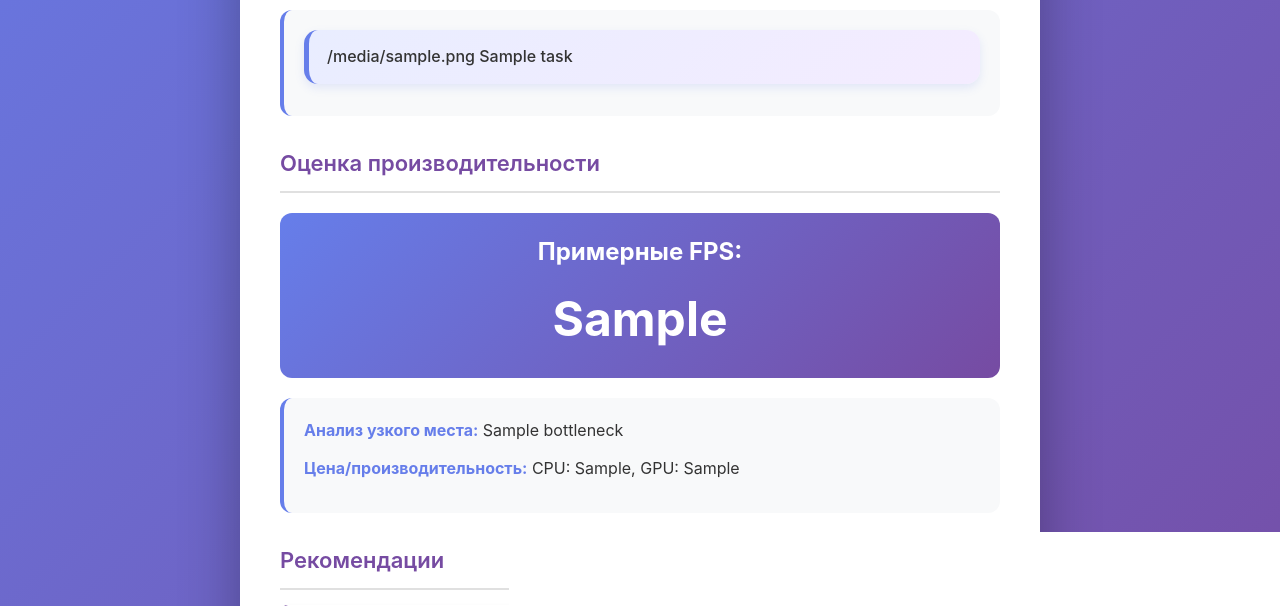
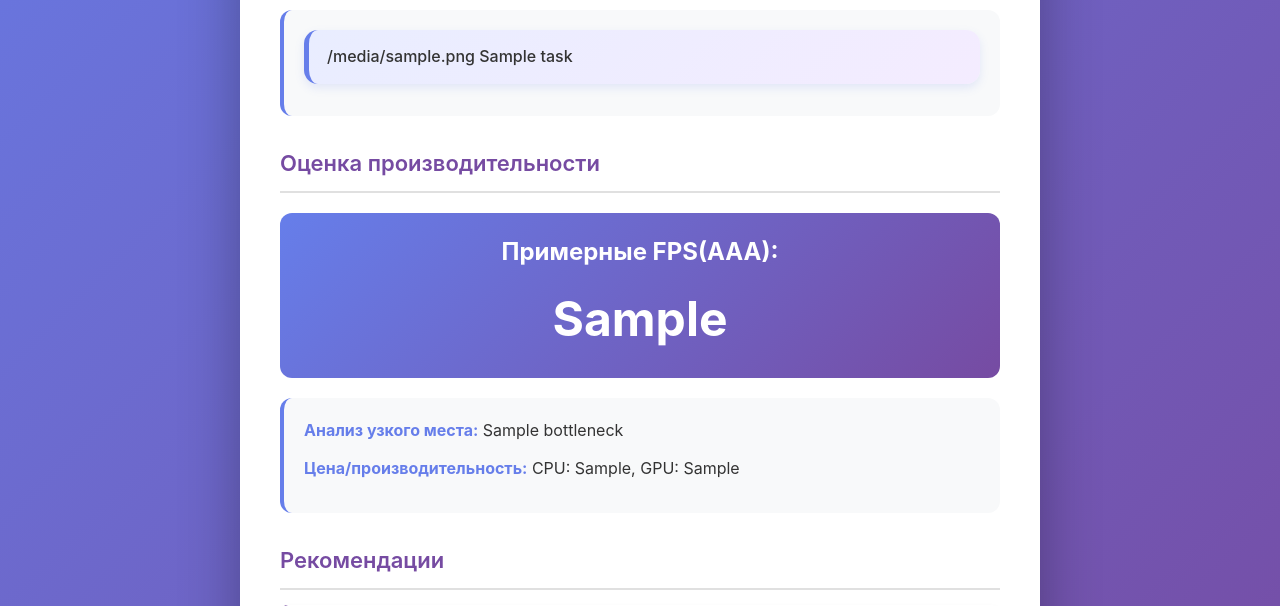
Before and after one commit to farbeo2/pc_chek, a Flask app: template templates/result.html in a window 1280 px wide. Shown: the part 485-1091 px from the top of the page. Run offline with Flask 3, Linux system fonts and the light colour scheme; the template is opened without the code that fills it: most values are stand-ins (such as "Sample title", 1, 10 or a date in 2020).

Commit message:
Update result.html

```diff
--- a/templates/result.html
+++ b/templates/result.html
@@ -42,7 +42,7 @@
 
     <h3>Оценка производительности</h3>
     <div class="fps-display">
-      Примерные FPS: <strong>{{ result.fps_est }}</strong>
+      Примерные FPS(AAA): <strong>{{ result.fps_est }}</strong>
     </div>
 
     <div class="result-card">
```
